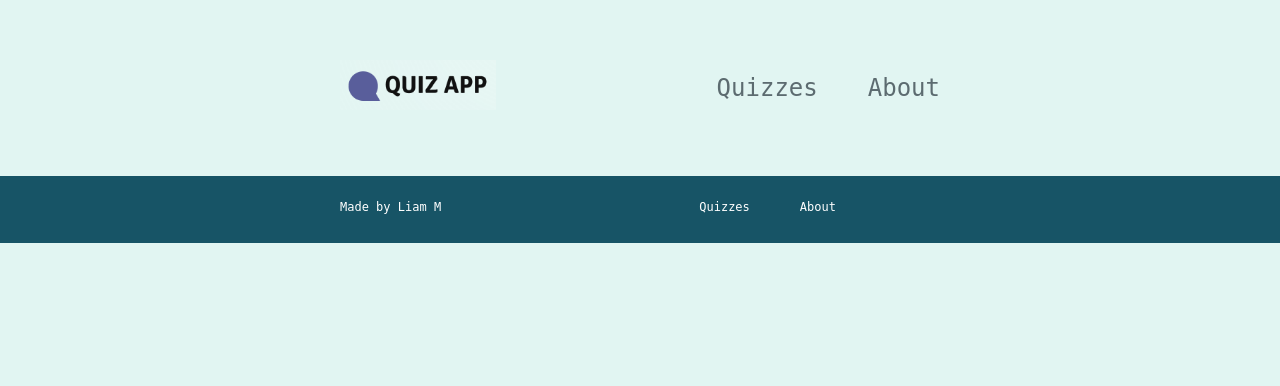
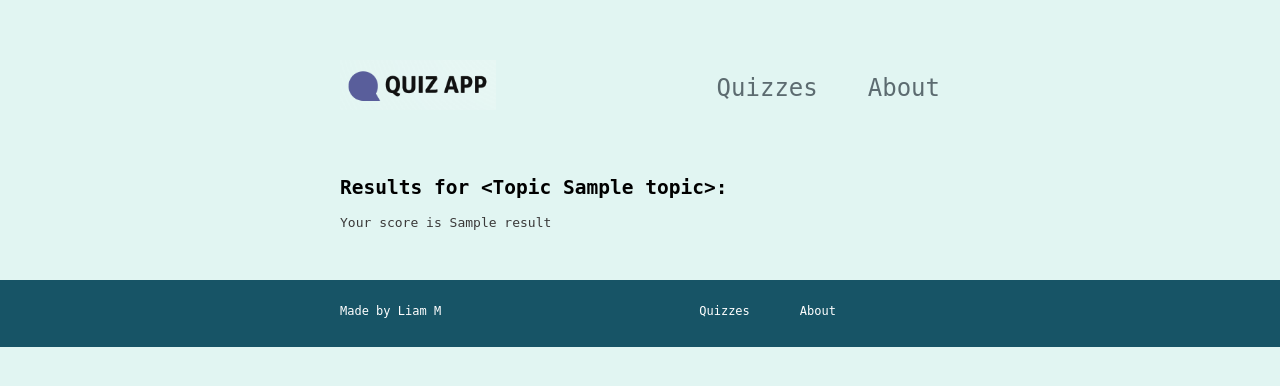
Before and after one commit to twoutrigger/quiz-app, a Flask app: template templates/result.html in a window 1280 px wide. Shown: the top 386 px of the page. Run offline with Flask 3, Linux system fonts and the light colour scheme; tables that the repository leaves empty hold one stand-in row (values such as "Sample post"); the template is opened without the code that fills it: values that come from a table or form of the project are taken from there, most other values are stand-ins (such as "Sample title", 1, 10 or a date in 2020).

Commit message:
pre-test code for tally

```diff
--- a/app.py
+++ b/app.py
@@ -16,6 +16,9 @@ if uri.startswith("postgres://"):
 app.config['SQLALCHEMY_DATABASE_URI'] = uri
 app.config['SQLALCHEMY_TRACK_MODIFICATIONS'] = False
 
+# initiate tally variable to keep track
+tally = []
+
 ## uncomment to add entries to db
 # db = SQLAlchemy(app)
 
@@ -29,8 +32,6 @@ def about():
 
 @app.get("/quizzes")
 def quizzes():
-
-    # add start button for start a particular quiz
 
     topics = TopicModel.query.all()
 
@@ -69,12 +70,20 @@ def quiz(topic, question_num):
 
             answer_selection = request.form.get('options')
 
+            if question_num == 1:
+
+                tally = []
+
             if answer_selection == answer_correct:
 
                 answer_response = 'Correct!'
 
+                tally.append(1)
+
             else:
                 answer_response = 'Incorrect!'
+
+                tally.append(0)
 
         else:
 
@@ -88,18 +97,15 @@ def quiz(topic, question_num):
 
                 return redirect(url_for('result', topic=topic))
 
-        # double check how to update page without refreshing page
-
-        # answer_response = ''
-
     return render_template("quiz.html", question=question, answers=answers, answer_response=answer_response)
 
 @app.get("/result/<topic>")
 def result(topic):
 
-    entries = [1,2,3]
+    result = sum(tally) / len(tally)
+    result = f"{result:.0%}"
 
-    return render_template("result.html", entries=entries)
+    return render_template("result.html", topic=topic, result=result)
 
 
 if __name__ == '__main__':
--- a/templates/result.html
+++ b/templates/result.html
@@ -1,3 +1,14 @@
 {% extends "base.html" %}
 
-{% block content %}{% endblock %}
+{% block content %}
+
+<div>
+    <section>
+        <h1 class="text__header">Results for {{ topic }}:</h1>
+    </section>
+    <section>
+        <p class="text__paragraph">Your score is {{ result }}</p>
+    </section>
+</div>
+
+{% endblock %}
```
